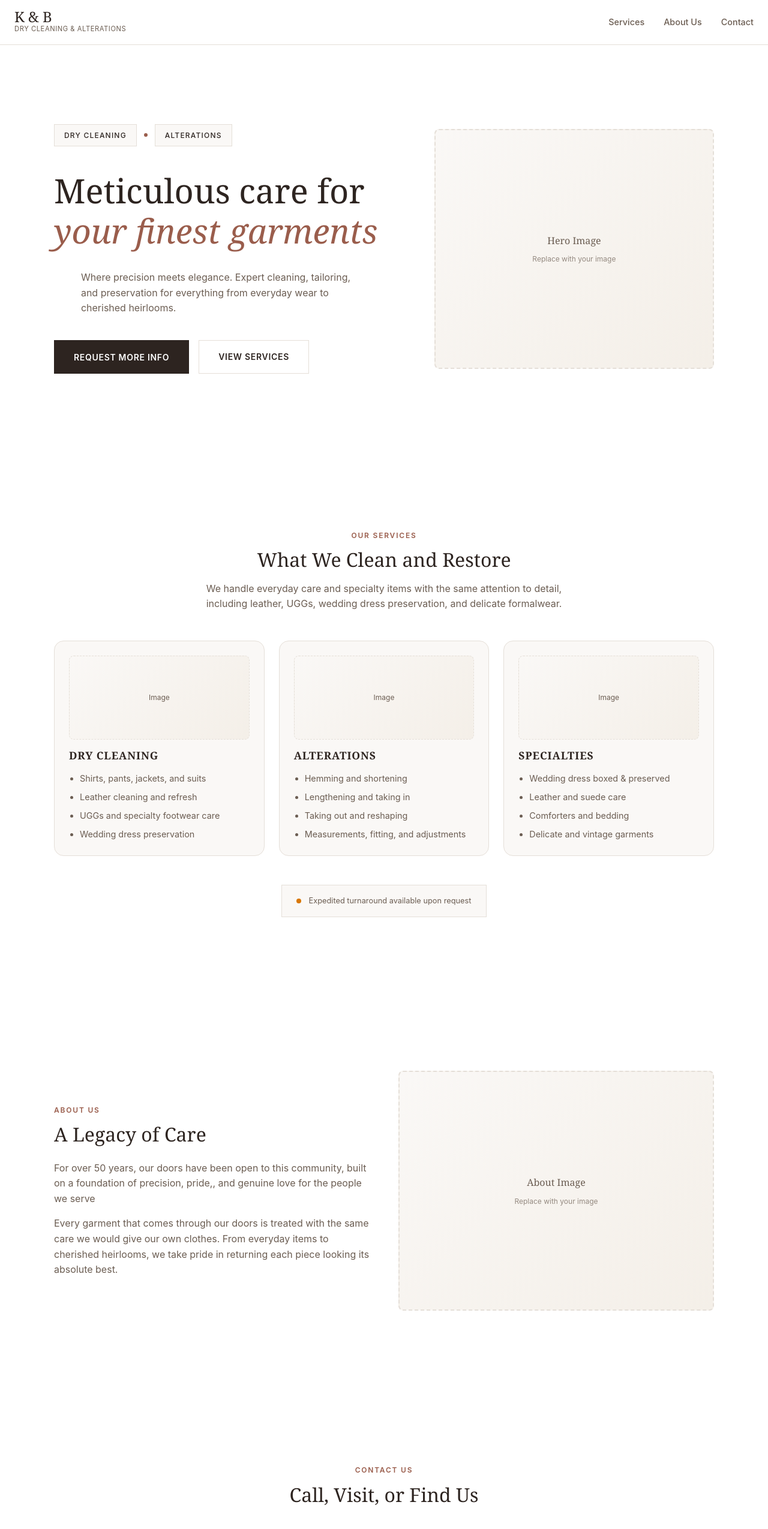
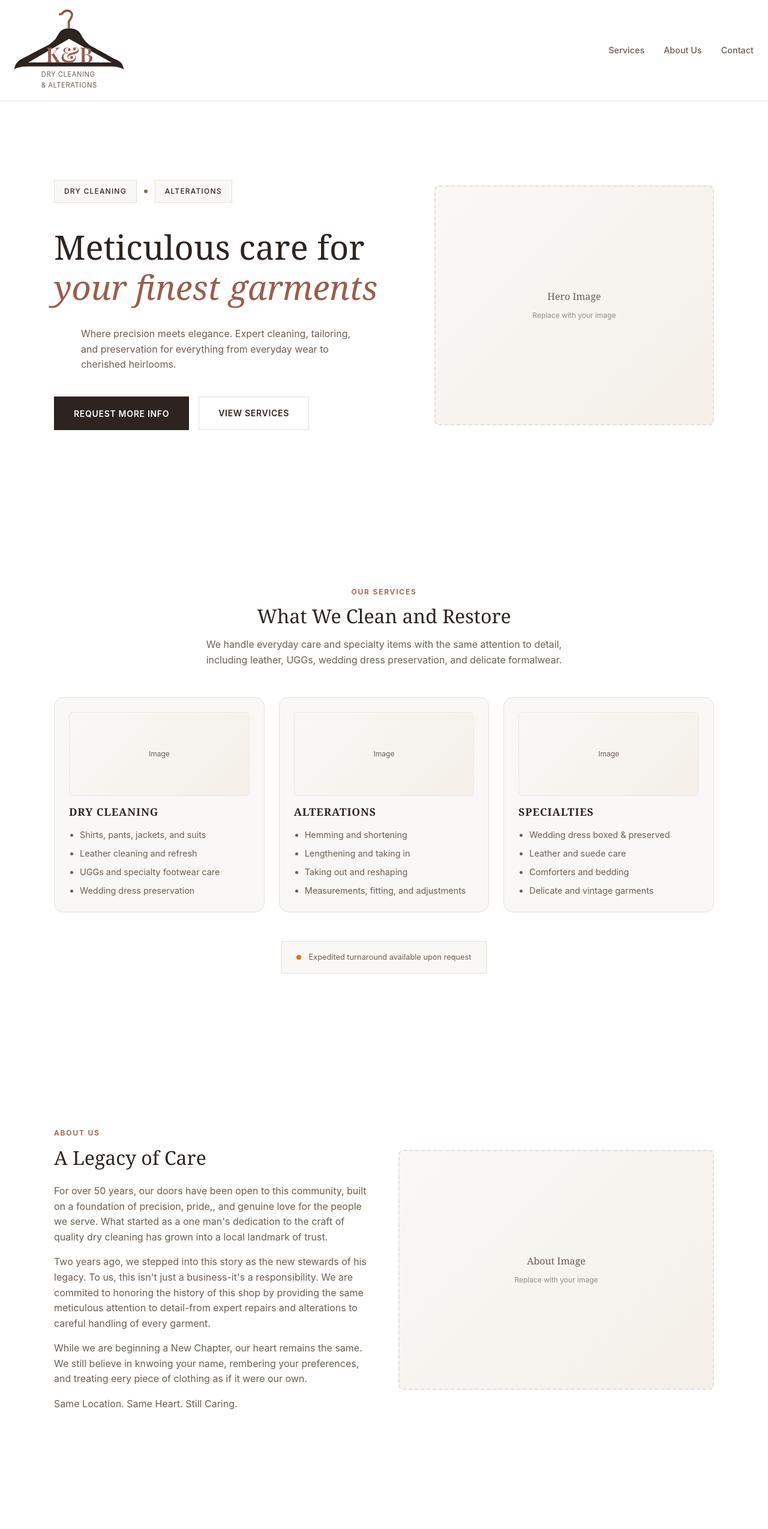
Before and after one commit to notEmmi/kandb, a React (Vite) app in the folder kandb/: page / in a window 1280 px wide. Shown: the top 2549 px of the page at 60% size. Built offline with nearby package versions, Linux system fonts and the light colour scheme.

Commit message:
Refactor code structure for improved readability and maintainability

```diff
--- a/kandb/src/App.css
+++ b/kandb/src/App.css
@@ -118,20 +118,15 @@ section {
   border-bottom: 1px solid var(--border);
 }
 
-.logo {
-  display: flex;
-  align-items: center;
-  gap: var(--space-3);
-}
-
-.logo img {
-  height: 48px;
+.logo-img {
+  height: 100px;
   width: auto;
 }
 
 .logo-text {
   display: flex;
   flex-direction: column;
+  align-items: center;
 }
 
 .logo-main {
--- a/kandb/src/App.jsx
+++ b/kandb/src/App.jsx
@@ -12,12 +12,9 @@ function App() {
     <div className="app">
       {/* Navigation */}
       <nav className="top-nav">
-        <div className="logo">
-          {/* Replace with your logo: <img src="/logo.svg" alt="K & B Logo" /> */}
-          <div className="logo-text">
-            <span className="logo-main">K & B</span>
-            <span className="logo-tagline">Dry Cleaning & Alterations</span>
-          </div>
+        <div className="logo-text">
+          <img className="logo-img" src={logo} alt="K & B logo" />
+          <span className="logo-tagline">Dry Cleaning <br></br>& Alterations</span>
         </div>
 
         <div className={`nav-links ${mobileMenuOpen ? 'is-open' : ''}`} id="primary-navigation">
@@ -136,8 +133,10 @@ function App() {
           <div className="about-content">
             <span className="section-label">About Us</span>
             <h2>A Legacy of Care</h2>
-            <p>For over 50 years, our doors have been open to this community, built on a foundation of precision, pride,, and genuine love for the people we serve</p>
-            <p>Every garment that comes through our doors is treated with the same care we would give our own clothes. From everyday items to cherished heirlooms, we take pride in returning each piece looking its absolute best.</p>
+            <p>For over 50 years, our doors have been open to this community, built on a foundation of precision, pride,, and genuine love for the people we serve. What started as a one man's dedication to the craft of quality dry cleaning has grown into a local landmark of trust.</p>
+            <p>Two years ago, we stepped into this story as the new stewards of his legacy. To us, this isn't just a business-it's a responsibility. We are commited to honoring the history of this shop by providing the same meticulous attention to detail-from expert repairs and alterations to careful handling of every garment.</p>
+            <p>While we are beginning a New Chapter, our heart remains the same. We still believe in knwoing your name, rembering your preferences, and treating eery piece of clothing as if it were our own.</p>
+            <p className="">Same Location. Same Heart. Still Caring.</p>
           </div>
           <div className="about-visual">
             {/* Replace with image: <img src="/about-image.jpg" alt="Our shop" /> */}
```
Also changed, not shown: kandb/src/assets/Logo.svg.
